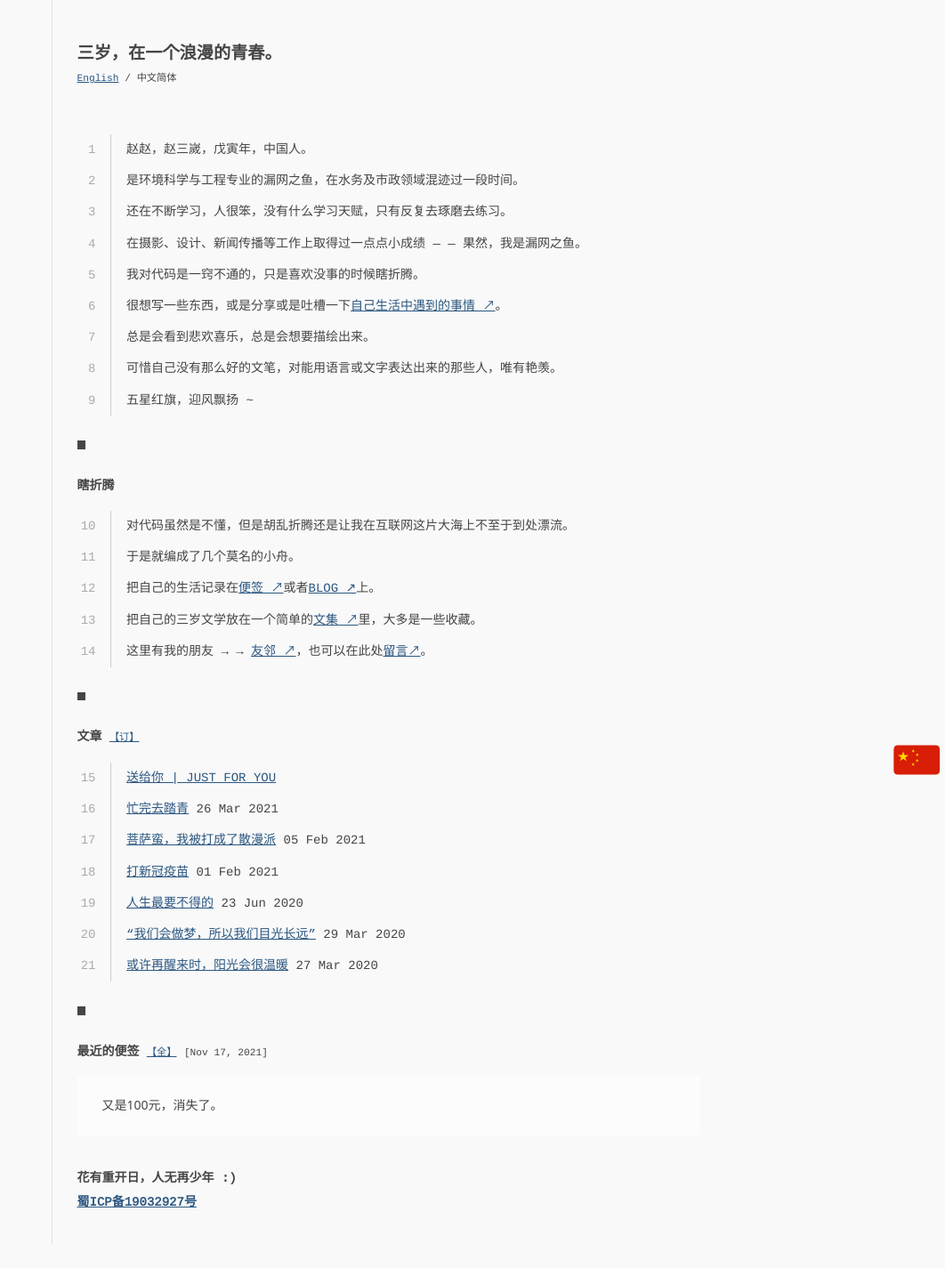
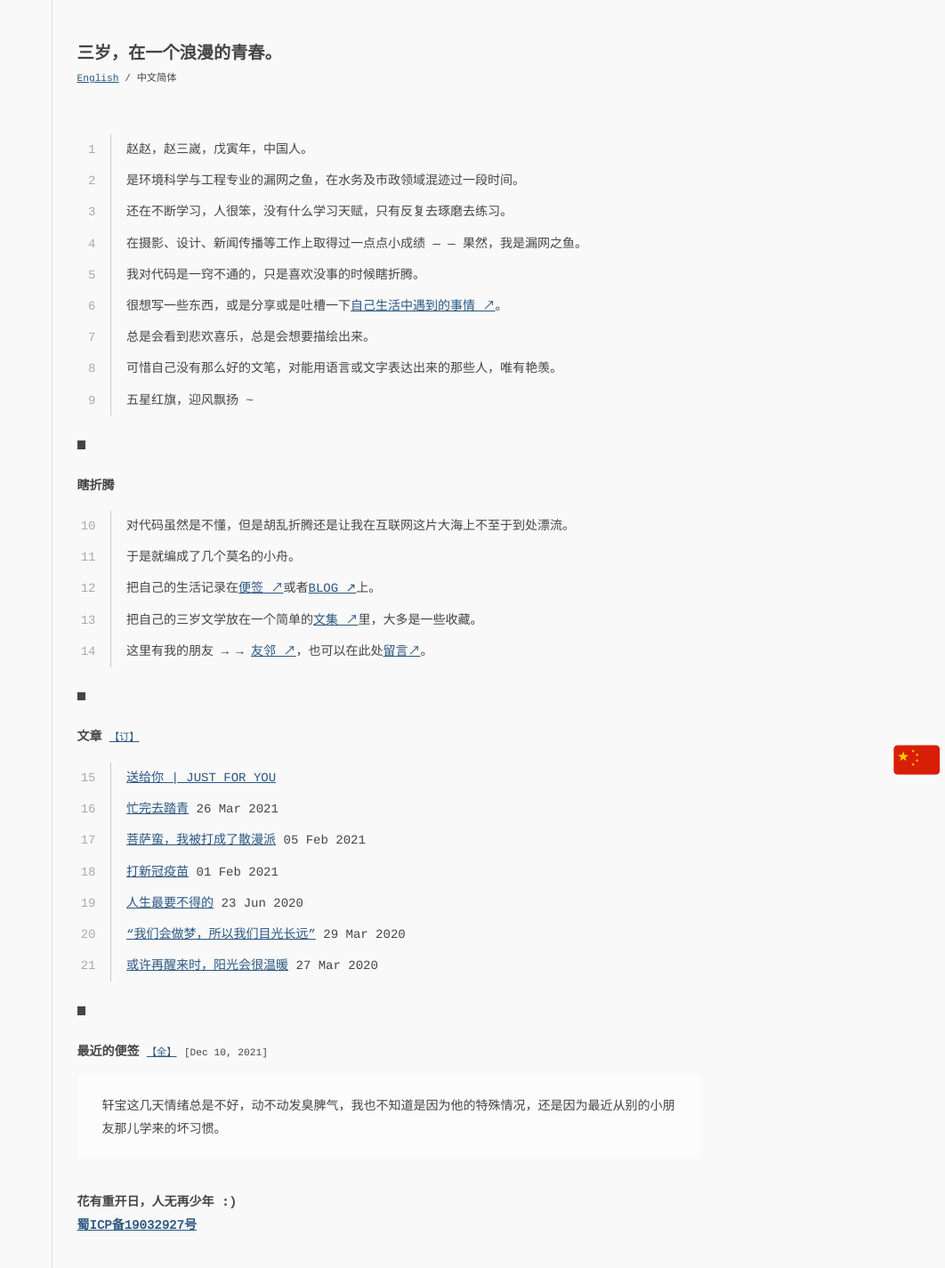
Before and after one commit to Sansuiz/sansuiz.github.io, a Jekyll site: the page built from index.html, in a window 1280 px wide. Shown: the whole page at 89% size, without its empty margins (218-1280 px from the left). Built offline with Jekyll 4.4.1, drawn with Linux system fonts in a browser that asks for light colours; comment, search, counter and statistics services are not loaded; before the commit the page ends 1399 px from its top, so only the background shows below that.

Commit message:
Update notes.yml

```diff
--- a/_data/notes.yml
+++ b/_data/notes.yml
@@ -1,3 +1,7 @@
+- date: 2021/12/10 15:00
+  content: |
+    轩宝这几天情绪总是不好，动不动发臭脾气，我也不知道是因为他的特殊情况，还是因为最近从别的小朋友那儿学来的坏习惯。
+
 - date: 2021/11/17 17:00
   content: |
     又是100元，消失了。
```
